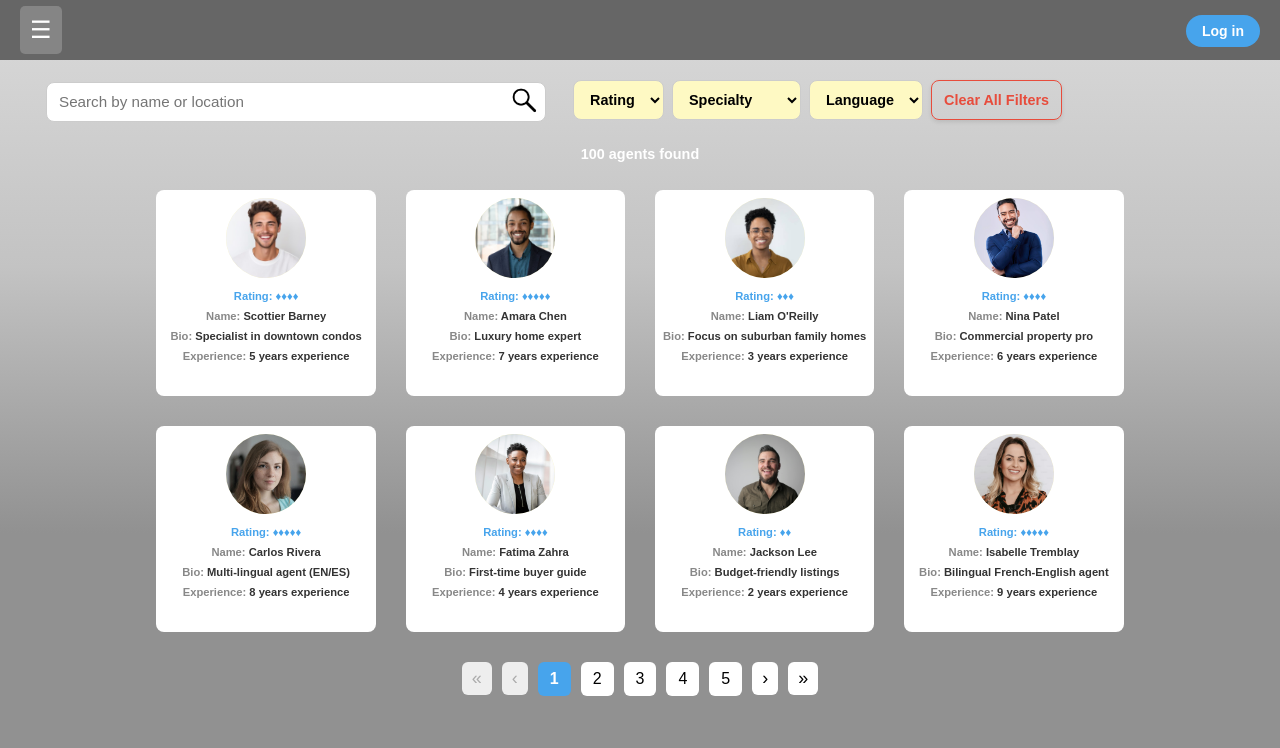
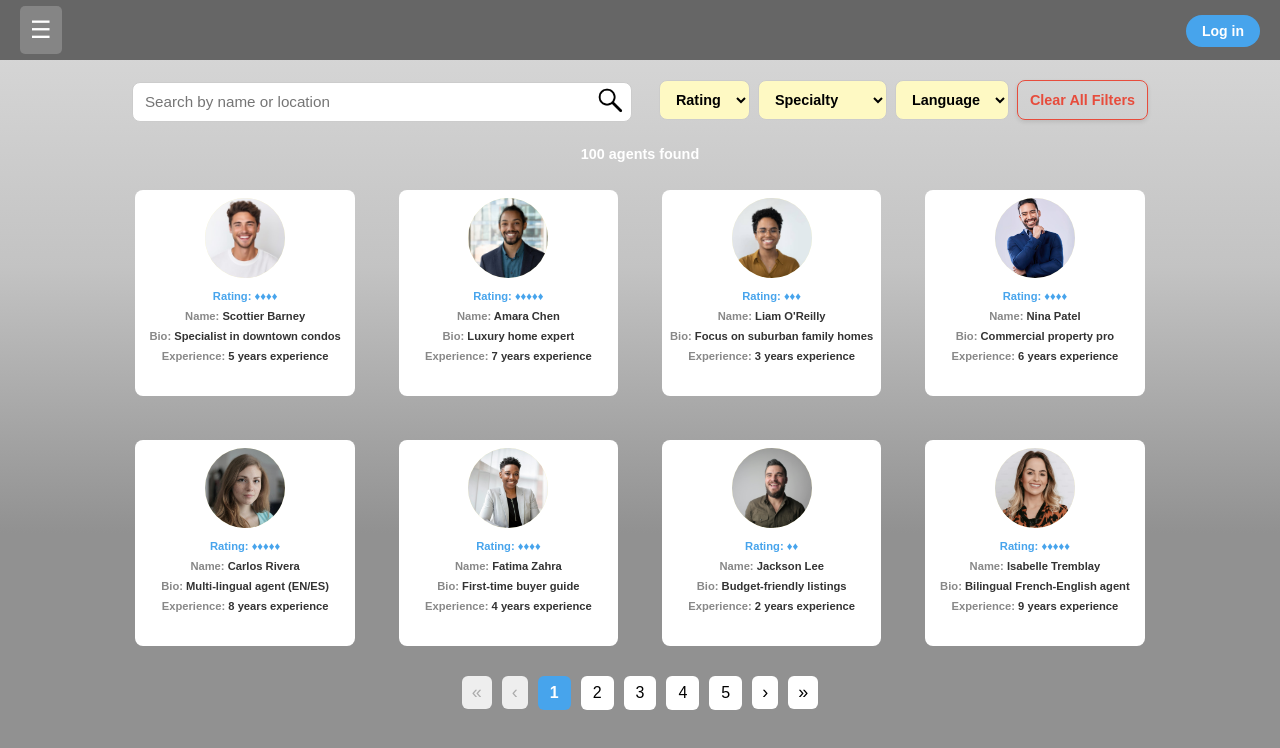
Before and after one commit to nsnow099/real-estate-app, a Next.js app in the folder real-estate-app/: page /realtor in a window 1280 px wide. Shown: the top 748 px of the page. Built offline with nearby package versions, Linux system fonts and the light colour scheme.

Commit message:
small positioning fix on realtors page

```diff
--- a/real-estate-app/styles/realtor.module.css
+++ b/real-estate-app/styles/realtor.module.css
@@ -37,8 +37,10 @@
 
 .searchAndFilters {
   display: inline-flex;
-  margin-left: 30px;
-  margin-right: 30px;
+  /* margin-left: 50px;
+  margin-right: 30px; */
+  margin-left: auto;
+  margin-right: auto;
 }
 
 .searchContainer {
@@ -163,7 +165,7 @@
 .agentGrid {
   display: grid;
   grid-template-columns: repeat(4, 1fr); /* 4 per row */
-  gap: 30px;
+  gap: 44px;
   padding: 0 1rem;
   margin-bottom: 20px;
   margin-top: 20px;
```
